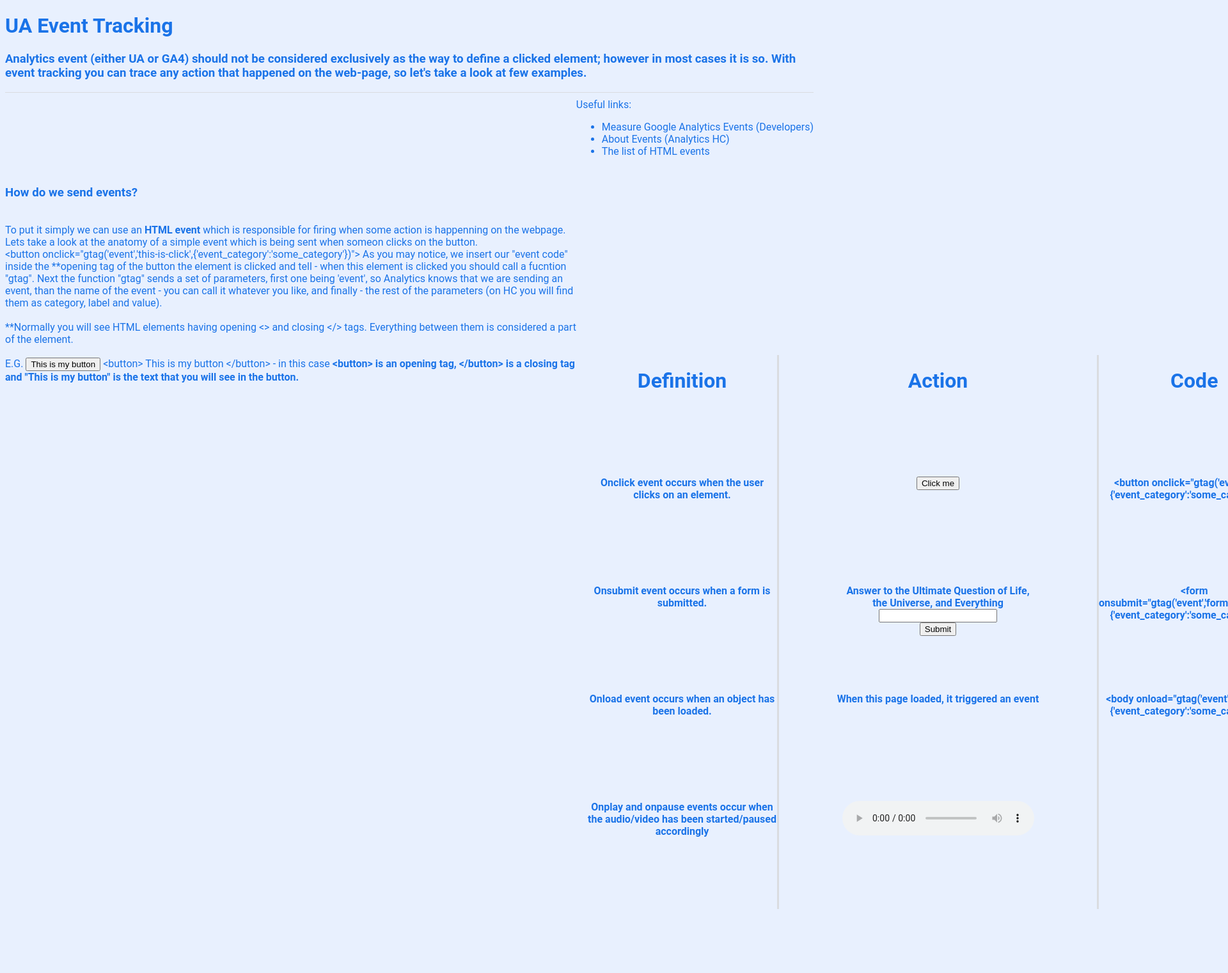
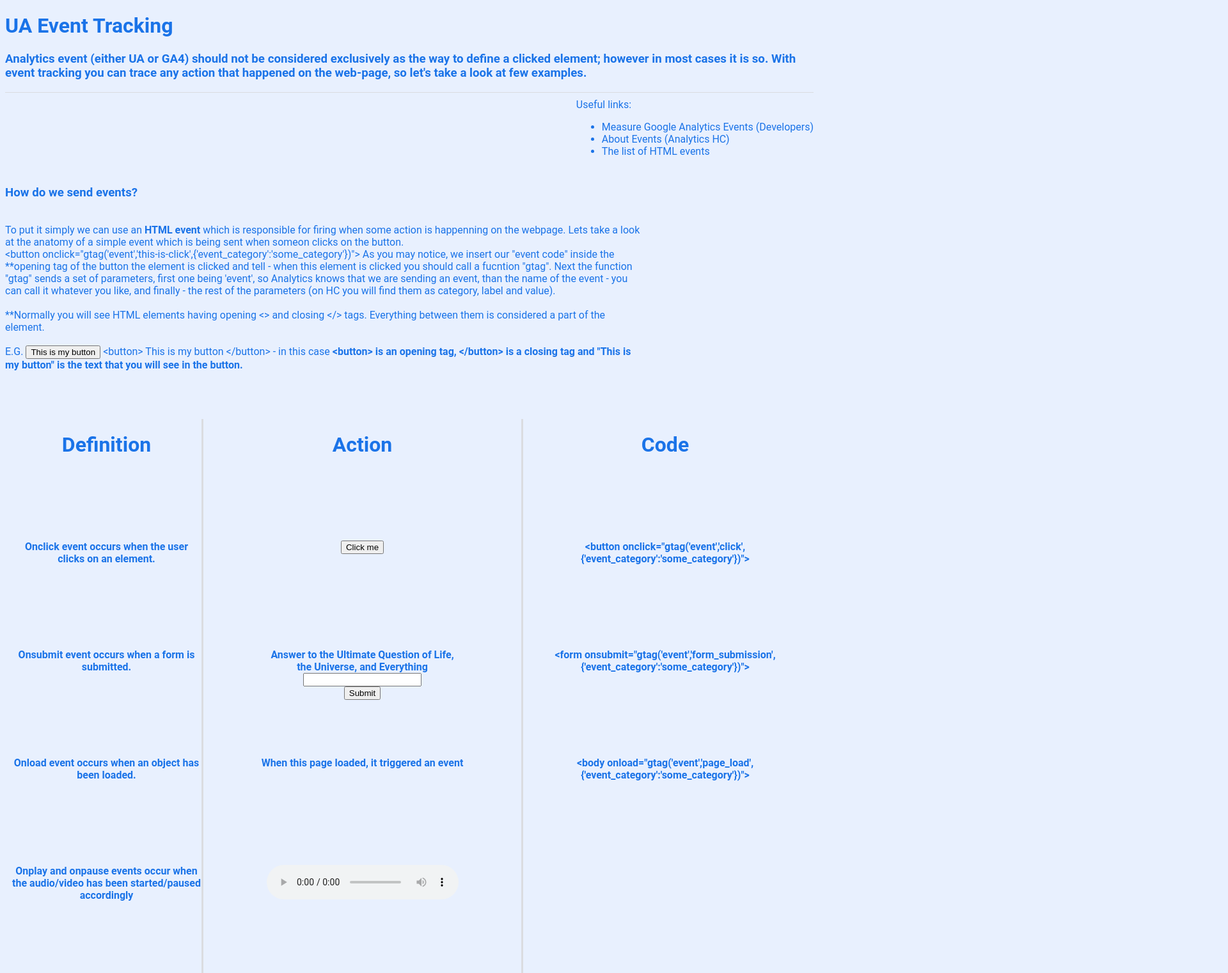
Before and after one commit to no-kaluszka-here/tag_implementation, a plain HTML site: page analytics/ua_et.html in a window 1280 px wide. Shown: the top 1521 px of the page at 64% size, 1920 px wide, since content can reach past the window. Before the commit the page ends 1439 px from the top, so only its background shows below. Drawn offline with nearby package versions, Linux system fonts and the light colour scheme.

Commit message:
Update ua_et.css

```diff
--- a/analytics/ua_et.css
+++ b/analytics/ua_et.css
@@ -22,11 +22,11 @@ li:hover {
 .def{
     margin-top: 10px;
     float:left;
-    width:900px;
+    width:1000px;
 }
 
 .grid-container {
-    margin-top: 400px;
+    margin-top: 500px;
     display: grid;
     grid-template-columns: 300px 500px auto;
     padding: 10px;
```
